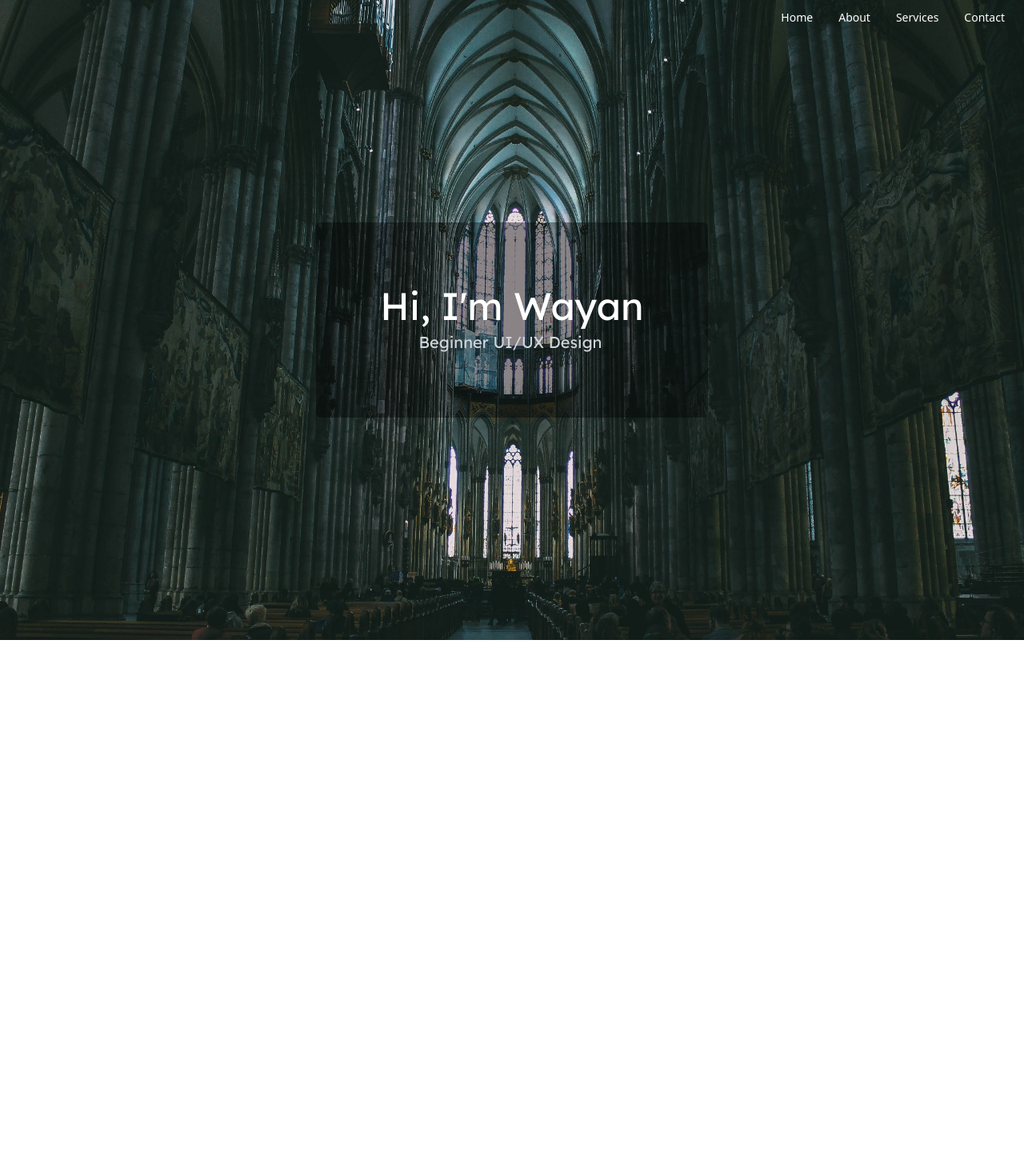
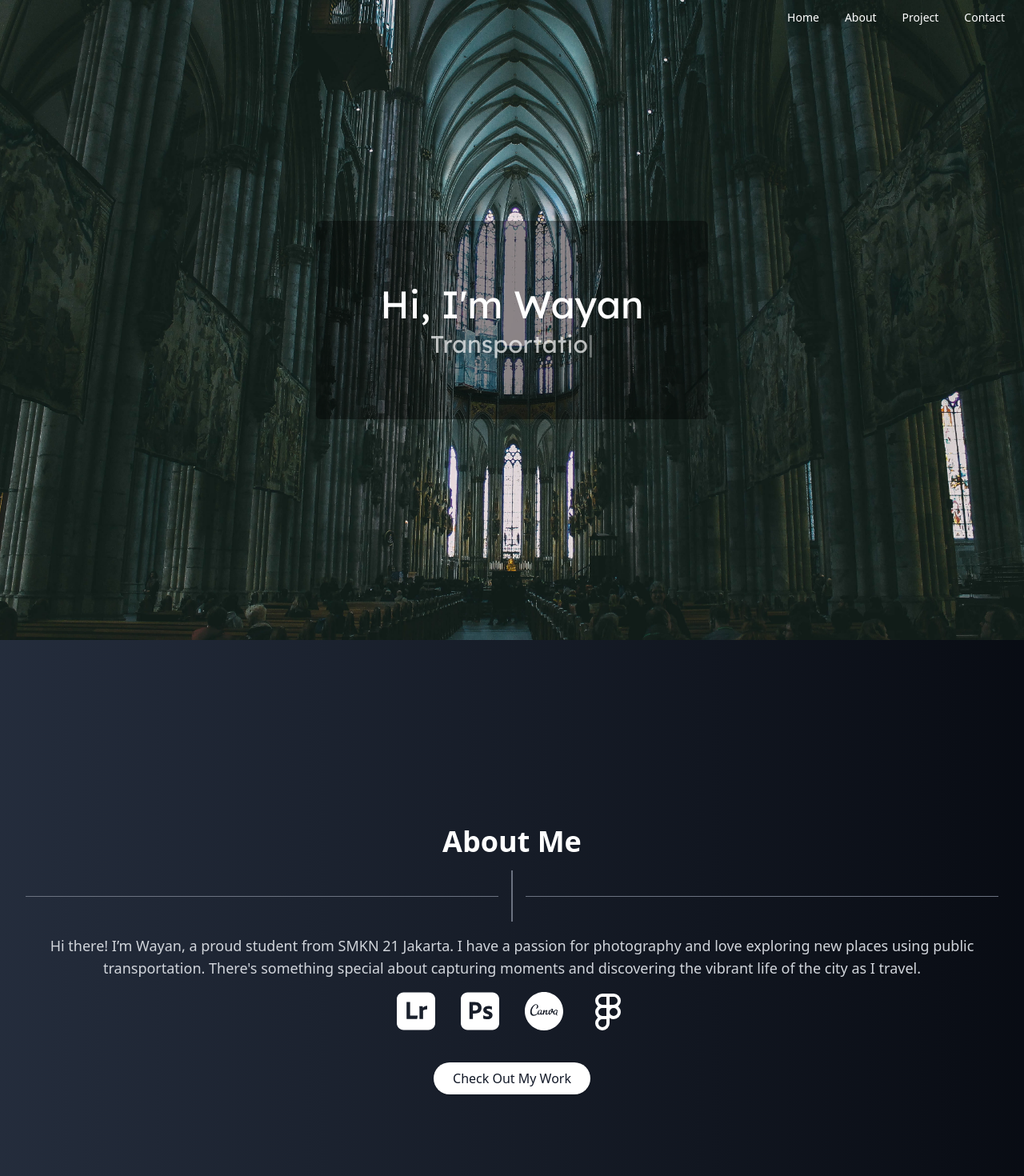
Before and after one commit to EkorRisu/portofolio, a Next.js app: page / in a window 1280 px wide. Shown: the top 1470 px of the page at 80% size. Built offline with nearby package versions, Linux system fonts and the light colour scheme.

Commit message:
adding about me and imporove code

```diff
--- a/src/app/globals.css
+++ b/src/app/globals.css
@@ -3,5 +3,15 @@
 @tailwind utilities;
 
 html {
-    scroll-behavior: smooth;
+  scroll-behavior: smooth;
+}
+
+@keyframes blink {
+  50% {
+    opacity: 0;
   }
+}
+
+.animate-blink {
+  animation: blink 1s steps(2, start) infinite;
+}
--- a/src/components/about.tsx
+++ b/src/components/about.tsx
@@ -1,6 +1,8 @@
-"use client";
+"use client"; // Pastikan ini ada di bagian atas
 
 import React, { useEffect, useRef } from "react";
+import { LuFigma } from "react-icons/lu";
+import { SiAdobelightroom, SiAdobephotoshop, SiCanva } from "react-icons/si";
 
 const About = () => {
   const aboutSection = useRef(null);
@@ -10,12 +12,14 @@ const About = () => {
       (entries) => {
         entries.forEach((entry) => {
           if (entry.isIntersecting) {
+            entry.target.classList.remove("opacity-0");
             entry.target.classList.add("animate-fadeIn");
+            observer.unobserve(entry.target);
           }
         });
       },
       {
-        threshold: 0.1, // Elemen akan mulai terlihat ketika 10% dari elemen masuk ke viewport
+        threshold: 0.1,
       }
     );
 
@@ -34,19 +38,50 @@ const About = () => {
     <div
       id="about"
       ref={aboutSection}
-      className="min-h-screen bg-gray-900 flex flex-col justify-center items-center opacity-0"
+      className="min-h-screen bg-gray-900 flex flex-col justify-center items-center opacity-0 transition-opacity duration-700 relative overflow-hidden"
     >
-      <div className="container mx-auto py-14 px-6 lg:px-8 text-center">
+      {/* Latar Belakang */}
+      <div className="absolute inset-0 bg-gradient-to-r from-gray-700 to-black opacity-50" />
+
+      <div className="container mx-auto py-14 px-6 lg:px-8 text-center relative z-10">
         {/* Heading About Me */}
         <h1 className="text-4xl font-bold text-white mb-4">About Me</h1>
 
-        {/* Garis Pemisah */}
-        <hr className="w-1/2 mx-auto border-gray-500 mb-4" />
+        {/* Garis Pemisah Vertikal */}
+        <div className="flex items-center mb-4">
+          <hr className="w-1/2 border-gray-500" />
+          <div className="mx-4 h-16 border-l-2 border-gray-500" />
+          <hr className="w-1/2 border-gray-500" />
+        </div>
 
         {/* Deskripsi */}
-        <h4 className="text-lg text-gray-300">
-          Hello, I am Wayan from SMKN 21 Jakarta. I like photos and traveling with public transportation.
+        <h4 className="text-lg text-gray-300 mb-4">
+          Hi there! I’m Wayan, a proud student from SMKN 21 Jakarta. I have a passion for photography and love exploring new places using public transportation. There's something special about capturing moments and discovering the vibrant life of the city as I travel.
         </h4>
+
+        {/* Logo Abstrak */}
+        <div className="flex justify-center space-x-8 mb-6">
+          <div className="text-white text-5xl hover:text-gray-400 transition duration-300">
+            <SiAdobelightroom />
+          </div>
+          <div className="text-white text-5xl hover:text-gray-400 transition duration-300">
+            <SiAdobephotoshop />
+          </div>
+          <div className="text-white text-5xl hover:text-gray-400 transition duration-300">
+            <SiCanva />
+          </div>
+          <div className="text-white text-5xl hover:text-gray-400 transition duration-300">
+            <LuFigma />
+          </div>
+        </div>
+
+        {/* Tombol Aksi */}
+        <a
+          href="#portfolio"
+          className="mt-4 inline-block bg-white text-gray-900 px-6 py-2 rounded-full shadow hover:bg-gray-200 transition duration-300"
+        >
+          Check Out My Work
+        </a>
       </div>
     </div>
   );
--- a/src/components/hero.tsx
+++ b/src/components/hero.tsx
@@ -7,25 +7,31 @@ import { Lexend_Deca } from "next/font/google";
 const lexendDeca = Lexend_Deca({ subsets: ['latin'], weight: '400' });
 
 const Hero = () => {
-    //teks h5
-    const textArray=[
-        "Beginner Photographer",
-        "Beginner UI/UX Design",
-        "Hardware Athusiast",
-        "Petrol Head",
-        "Transportation Anthusiast",
-        "Weeb"
-    ];
-    const [currentTextIndex, setCurrentTextIndex] = useState(0);
+    const [text, setText] = useState("");
+    const [index, setIndex] = useState(0);
+    const phrases = ["Beginner Photographer", "Tech Enthusiast", "Transportation Authusiast", "Beginner UI/UX", "Petrol Head"];
 
+    // Typewriter Effect
     useEffect(() => {
-        // Timer untuk mengganti teks
-        const intervalId = setInterval(() => {
-            setCurrentTextIndex((prevIndex) => (prevIndex + 1) % textArray.length);
-        }, 5000);
+        const currentPhrase = phrases[index % phrases.length];
+        const timeout = setTimeout(
+            () => {
+                setText((prev) =>
+                    prev.length < currentPhrase.length
+                        ? currentPhrase.slice(0, prev.length + 1)
+                        : ""
+                );
 
-        return () => clearInterval(intervalId); // Membersihkan interval saat komponen unmount
-    }, []);
+                if (text === "") {
+                    setIndex((prev) => prev + 1);
+                }
+            },
+            text === currentPhrase ? 1500 : 150
+        );
+
+        return () => clearTimeout(timeout);
+    }, [text, index]);
+
 
     return (
         <div id="hero"
@@ -35,9 +41,10 @@ const Hero = () => {
                     Hi, I'm Wayan
                 </h1>
                 {/* Typewriter effect for h5 */}
-                <h5 className="text-gray-300 text-lg sm:text-xl mt-2 border-r-4 border-gray-300 whitespace-nowrap overflow-hidden animate-typing">
-                        {textArray[currentTextIndex]}
-                </h5>
+                <h2 className="text-2xl md:text-3xl text-secondary mt-2 h-8 text-white/70">
+                    {text}
+                    <span className="animate-blink">|</span>
+                </h2>
             </div>
         </div>
     );
--- a/src/components/navbar.tsx
+++ b/src/components/navbar.tsx
@@ -9,7 +9,7 @@ const Navbar = () => {
   };
 
   return (
-    <nav className="bg-transparent fixed w-full z-50 h-12">
+    <nav className="bg-transparent fixed w-full z-50 h-15">
       <div className="container mx-auto flex justify-end items-center py-2 px-4">
 
         {/* Toggle button (hamburger) for mobile */}
@@ -21,10 +21,26 @@ const Navbar = () => {
 
         {/* Menu Items */}
         <div className={`sm:flex sm:items-center sm:space-x-4 ${isOpen ? 'block' : 'hidden'} w-full sm:w-auto`}>
-          <a href="#hero" className="block sm:inline-block text-white text-sm px-2 py-1 hover:text-gray-300">Home</a>
-          <a href="#about" className="block sm:inline-block text-white text-sm px-2 py-1 hover:text-gray-300">About</a>
-          <a href="#services" className="block sm:inline-block text-white text-sm px-2 py-1 hover:text-gray-300">Services</a>
-          <a href="#contact" className="block sm:inline-block text-white text-sm px-2 py-1 hover:text-gray-300">Contact</a>
+          <a href="#hero" className="block sm:inline-block text-white text-sm px-2 py-1 hover:text-gray-300 relative group">Home
+            <span
+              className="absolute bottom-[-2px] left-0 w-full h-[2px] bg-white transform scale-x-0 group-hover:scale-x-100 transition-transform duration-300 origin-left"
+            />
+          </a>
+          <a href="#about" className="block sm:inline-block text-white text-sm px-2 py-1 hover:text-gray-300 relative group">About
+          <span
+              className="absolute bottom-[-2px] left-0 w-full h-[2px] bg-white transform scale-x-0 group-hover:scale-x-100 transition-transform duration-300 origin-left"
+            />
+          </a>
+          <a href="#services" className="block sm:inline-block text-white text-sm px-2 py-1 hover:text-gray-300 relative group">Project
+          <span
+              className="absolute bottom-[-2px] left-0 w-full h-[2px] bg-white transform scale-x-0 group-hover:scale-x-100 transition-transform duration-300 origin-left"
+            />
+          </a>
+          <a href="#contact" className="block sm:inline-block text-white text-sm px-2 py-1 hover:text-gray-300 relative group">Contact
+          <span
+              className="absolute bottom-[-2px] left-0 w-full h-[2px] bg-white transform scale-x-0 group-hover:scale-x-100 transition-transform duration-300 origin-left"
+            />
+          </a>
         </div>
       </div>
     </nav>
--- a/tailwind.config.ts
+++ b/tailwind.config.ts
@@ -8,30 +8,9 @@ const config: Config = {
   ],
   theme: {
     extend: {
-      // Warna custom
       colors: {
         background: "var(--background)",
         foreground: "var(--foreground)",
-      },
-      // Animasi typewriter
-      keyframes: {
-        typing: {
-          '0%': { width: '0%' },
-          '100%': { width: '100%' },
-        },
-        blink: {
-          '0%, 100%': { borderColor: 'transparent' },
-          '50%': { borderColor: 'white' },
-        },
-        // Animasi fade in
-        fadeIn: {
-          '0%': { opacity: '0' },
-          '100%': { opacity: '1' },
-        },
-      },
-      animation: {
-        typing: 'typing 3.5s steps(40) 1 normal both, blink 0.7s infinite step-end',
-        fadeIn: 'fadeIn 1s ease-in-out', // Menambahkan animasi fadeIn
       },
     },
   },
```
Also changed, not shown: package.json (+5 -4 lines), 1 other file (tests, documents, lock files or other folders).
